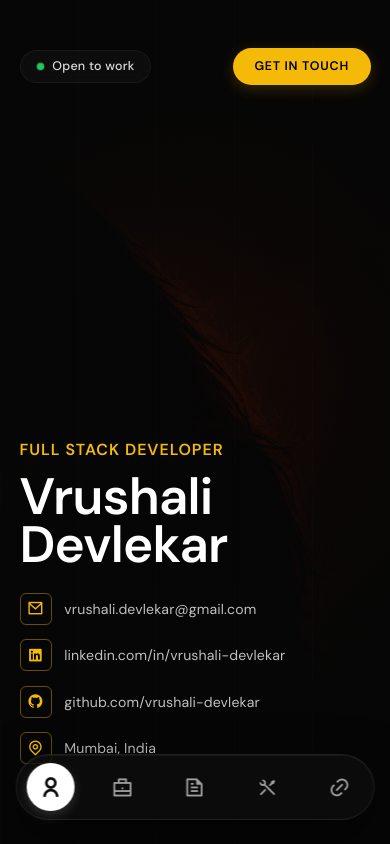
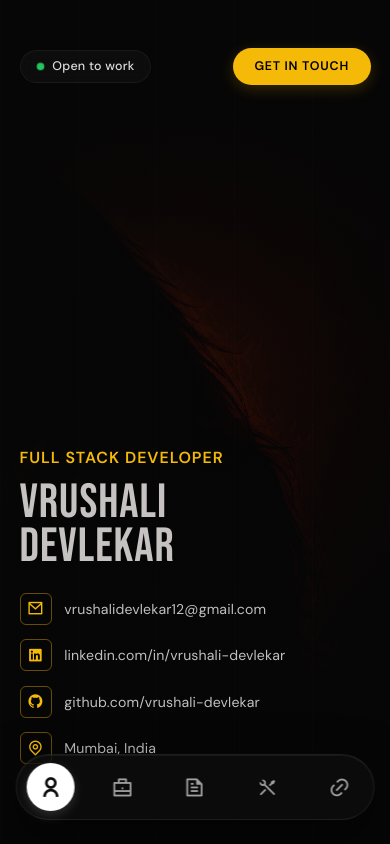
Before and after one commit to vrushali-devlekar/portfolio, a React (Vite) app: page / in a window 390 px wide. Shown: the top 844 px of the page. Built offline with nearby package versions, Linux system fonts and the light colour scheme; a web font is replaced by a local one.

Commit message:
fix: service section

```diff
--- a/src/pages/Home/Home.jsx
+++ b/src/pages/Home/Home.jsx
@@ -1,6 +1,10 @@
-import { useEffect, useRef } from "react";
+import { useEffect, useRef, useState } from "react";
 import { useLocation, Link } from "react-router-dom";
 import { useLenis } from "lenis/react";
+import gsap from "gsap";
+import { ScrollTrigger } from "gsap/ScrollTrigger";
+
+gsap.registerPlugin(ScrollTrigger);
 import Navbar from "../../components/layout/Navbar";
 import Footer from "../../components/layout/Footer";
 import port1Img from "../../public/port-1.png";
@@ -12,6 +16,7 @@ import backend3d from "../../public/backend_3d.png";
 import fullstack3d from "../../public/fullstack_3d.png";
 import uiux3d from "../../public/uiux_3d.png";
 import devops3d from "../../public/devops_3d.png";
+import awsImg from "../../public/aws.svg";
 
 function Home() {
   const { hash } = useLocation();
@@ -50,6 +55,178 @@ function Home() {
       return () => clearTimeout(timeoutId);
     }
   }, [hash, lenis]);
+
+  useEffect(() => {
+    const ctx = gsap.context(() => {
+      // 1. Hero Entrance Animations (on page load)
+      // Background Image scaling down & fading in
+      gsap.fromTo(
+        ".hero-bg-wrapper",
+        { opacity: 0, scale: 1.1 },
+        { opacity: 1, scale: 1, duration: 1.6, ease: "power2.out" },
+      );
+
+      // Top Navigation bar fading in & dropping down
+      gsap.fromTo(
+        ".hero-top-bar",
+        { opacity: 0, y: -20 },
+        { opacity: 1, y: 0, duration: 0.8, ease: "power2.out", delay: 0.2 },
+      );
+
+      // Subtitle (Full Stack Developer) fade-in
+      gsap.fromTo(
+        ".hero-subtitle",
+        { opacity: 0, x: -30 },
+        { opacity: 1, x: 0, duration: 0.8, ease: "power2.out", delay: 0.3 },
+      );
+
+      // Letters of the name staggered reveal (Loads left-to-right countdown-style)
+      gsap.fromTo(
+        ".hero-name-char",
+        {
+          opacity: 0,
+          x: -25,
+          scale: 0.7,
+        },
+        {
+          opacity: 1,
+          x: 0,
+          scale: 1,
+          duration: 0.6,
+          stagger: 0.04,
+          ease: "back.out(1.5)",
+          delay: 0.4,
+        },
+      );
+
+      // Contact Grid Items staggered float up
+      gsap.fromTo(
+        ".hero-contact-item",
+        { opacity: 0, y: 25 },
+        {
+          opacity: 1,
+          y: 0,
+          duration: 0.8,
+          ease: "power3.out",
+          stagger: 0.1,
+          delay: 0.8,
+        },
+      );
+
+      // 2. Scroll-Triggered Section Fade-in Animations
+      // About Left content fade-in
+      gsap.fromTo(
+        ".about-left",
+        { opacity: 0, x: -40 },
+        {
+          opacity: 1,
+          x: 0,
+          duration: 0.9,
+          ease: "power2.out",
+          scrollTrigger: {
+            trigger: ".about",
+            start: "top 80%",
+            toggleActions: "play none none none",
+          },
+        },
+      );
+
+      // Work Header fade-in
+      gsap.fromTo(
+        ".work-header",
+        { opacity: 0, y: 30 },
+        {
+          opacity: 1,
+          y: 0,
+          duration: 0.8,
+          ease: "power2.out",
+          scrollTrigger: {
+            trigger: ".work",
+            start: "top 80%",
+            toggleActions: "play none none none",
+          },
+        },
+      );
+
+      // Project Cards staggered slide up
+      gsap.fromTo(
+        ".project-card",
+        { opacity: 0, y: 40 },
+        {
+          opacity: 1,
+          y: 0,
+          duration: 0.8,
+          stagger: 0.15,
+          ease: "power2.out",
+          scrollTrigger: {
+            trigger: ".projects-grid",
+            start: "top 82%",
+            toggleActions: "play none none none",
+          },
+        },
+      );
+
+      // Services Header fade-in
+      gsap.fromTo(
+        ".services-header",
+        { opacity: 0, y: 30 },
+        {
+          opacity: 1,
+          y: 0,
+          duration: 0.8,
+          ease: "power2.out",
+          scrollTrigger: {
+            trigger: ".services",
+            start: "top 80%",
+            toggleActions: "play none none none",
+          },
+        },
+      );
+
+      // Service Cards staggered slide up
+      gsap.fromTo(
+        ".service-card",
+        { opacity: 0, y: 40 },
+        {
+          opacity: 1,
+          y: 0,
+          duration: 0.8,
+          stagger: 0.12,
+          ease: "power2.out",
+          scrollTrigger: {
+            trigger: ".services-slider",
+            start: "top 82%",
+            toggleActions: "play none none none",
+          },
+        },
+      );
+
+      // 3. Staggered logo items inside About section
+      gsap.fromTo(
+        ".tech-logo-item",
+        {
+          opacity: 0,
+          x: -30,
+          scale: 0.85,
+        },
+        {
+          opacity: 1,
+          x: 0,
+          scale: 1,
+          duration: 0.5,
+          ease: "power2.out",
+          stagger: 0.08,
+          scrollTrigger: {
+            trigger: ".tech-logo-grid",
+            start: "top 85%",
+            toggleActions: "play none none none",
+          },
+        },
+      );
+    });
+
+    return () => ctx.revert();
+  }, []);
 
   const handleNavClick = (e, targetId) => {
     e.preventDefault();
@@ -90,9 +267,28 @@ function Home() {
           <div className="hero-main-content">
             <span className="hero-subtitle">Full Stack Developer</span>
             <h1 className="hero-title">
-              Vrushali
-              <br />
-              Devlekar
+              <span className="hero-name-line" style={{ display: "block" }}>
+                {"Vrushali".split("").map((char, index) => (
+                  <span
+                    key={index}
+                    className="hero-name-char"
+                    style={{ display: "inline-block" }}
+                  >
+                    {char}
+                  </span>
+                ))}
+              </span>
+              <span className="hero-name-line" style={{ display: "block" }}>
+                {"Devlekar".split("").map((char, index) => (
+                  <span
+                    key={index}
+                    className="hero-name-char"
+                    style={{ display: "inline-block" }}
+                  >
+                    {char}
+                  </span>
+                ))}
+              </span>
             </h1>
 
             {/* Contact Info Grid */}
@@ -104,7 +300,9 @@ function Home() {
                 <div className="icon-box">
                   <i className="ri-mail-line"></i>
                 </div>
-                <span className="contact-text">vrushali.devlekar@gmail.com</span>
+                <span className="contact-text">
+                  vrushalidevlekar12@gmail.com
+                </span>
               </a>
               <a
                 href="https://www.linkedin.com/in/vrushali-devlekar/"
@@ -128,7 +326,9 @@ function Home() {
                 <div className="icon-box">
                   <i className="ri-github-fill"></i>
                 </div>
-                <span className="contact-text">github.com/vrushali-devlekar</span>
+                <span className="contact-text">
+                  github.com/vrushali-devlekar
+                </span>
               </a>
               <div className="hero-contact-item">
                 <div className="icon-box">
@@ -231,6 +431,22 @@ function Home() {
                   className="tech-logo-img"
                 />
                 <span className="tech-logo-label">Redis</span>
+              </div>
+              <div className="tech-logo-item">
+                <img
+                  src={awsImg}
+                  alt="AWS"
+                  className="tech-logo-img"
+                />
+                <span className="tech-logo-label">AWS</span>
+              </div>
+              <div className="tech-logo-item">
+                <img
+                  src="https://cdn.simpleicons.org/docker"
+                  alt="Docker"
+                  className="tech-logo-img"
+                />
+                <span className="tech-logo-label">Docker</span>
               </div>
             </div>
           </div>
@@ -342,77 +558,62 @@ function Home() {
         <div className="services-slider" ref={sliderRef}>
           {/* Card 1 */}
           <div className="service-card">
-            <div className="service-card-info">
-              <span className="service-card-num">(01)</span>
+            <div className="service-card-icon-box">
+              <i className="ri-window-line service-card-icon"></i>
+            </div>
             <h3 className="service-card-title">Frontend Development</h3>
             <p className="service-card-desc">
               Building responsive, semantic, and high-performance interfaces
               using modern framework ecosystems.
             </p>
           </div>
-            <div className="service-card-icon-wrapper">
-              <i className="ri-code-box-line service-card-icon"></i>
-            </div>
-          </div>
 
           {/* Card 2 */}
           <div className="service-card">
-            <div className="service-card-info">
-              <span className="service-card-num">(02)</span>
+            <div className="service-card-icon-box">
+              <i className="ri-database-2-line service-card-icon"></i>
+            </div>
             <h3 className="service-card-title">Backend Development</h3>
             <p className="service-card-desc">
               Designing secure databases, optimized API architectures, and
               scalable server-side systems.
             </p>
           </div>
-            <div className="service-card-icon-wrapper">
-              <i className="ri-database-2-line service-card-icon"></i>
-            </div>
-          </div>
 
           {/* Card 3 */}
           <div className="service-card">
-            <div className="service-card-info">
-              <span className="service-card-num">(03)</span>
+            <div className="service-card-icon-box">
+              <i className="ri-stack-line service-card-icon"></i>
+            </div>
             <h3 className="service-card-title">Full Stack Applications</h3>
             <p className="service-card-desc">
-                Developing unified web environments with clean boundaries
-                between presentation and server state.
+              Developing unified web environments with clean boundaries between
+              presentation and server state.
             </p>
-            </div>
-            <div className="service-card-icon-wrapper">
-              <i className="ri-instance-line service-card-icon"></i>
-            </div>
           </div>
 
           {/* Card 4 */}
           <div className="service-card">
-            <div className="service-card-info">
-              <span className="service-card-num">(04)</span>
+            <div className="service-card-icon-box">
+              <i className="ri-palette-line service-card-icon"></i>
+            </div>
             <h3 className="service-card-title">UI / UX Design</h3>
             <p className="service-card-desc">
               Creating design systems, journey maps, and high-fidelity
               wireframes that balance aesthetics with usability.
             </p>
           </div>
-            <div className="service-card-icon-wrapper">
-              <i className="ri-palette-line service-card-icon"></i>
-            </div>
-          </div>
 
           {/* Card 5 */}
           <div className="service-card">
-            <div className="service-card-info">
-              <span className="service-card-num">(05)</span>
+            <div className="service-card-icon-box">
+              <i className="ri-rocket-line service-card-icon"></i>
+            </div>
             <h3 className="service-card-title">Deployment &amp; DevOps</h3>
             <p className="service-card-desc">
-                Configuring CI/CD pipelines, containerized deployments, and
-                robust hosting on cloud platforms.
+              Configuring CI/CD pipelines, containerized deployments, and robust
+              hosting on cloud platforms.
             </p>
-            </div>
-            <div className="service-card-icon-wrapper">
-              <i className="ri-server-line service-card-icon"></i>
-            </div>
           </div>
         </div>
       </section>
--- a/src/styles/global.css
+++ b/src/styles/global.css
@@ -142,8 +142,6 @@ select {
   color: #ffffff;
   background: rgba(255, 255, 255, 0.07);
 }
-
-
 
 /* ─── HERO ───────────────────────────────────────── */
 .hero {
@@ -192,7 +190,7 @@ select {
   position: absolute;
   top: 0;
   right: 0;
-  width: 58%;
+  width: 64%;
   height: 100%;
   z-index: 1;
   pointer-events: none;
@@ -203,6 +201,7 @@ select {
   height: 100%;
   object-fit: cover;
   object-position: 70% 30%;
+  filter: brightness(1.18) contrast(1.06);
 }
 
 .hero-bg-overlay {
@@ -211,11 +210,11 @@ select {
   background:
     linear-gradient(
       to right,
-      #060606 18%,
-      rgba(6, 6, 6, 0.75) 38%,
-      rgba(6, 6, 6, 0) 75%
+      #060606 5%,
+      rgba(6, 6, 6, 0.5) 35%,
+      rgba(6, 6, 6, 0) 80%
     ),
-    linear-gradient(to top, #060606 0%, rgba(6, 6, 6, 0) 25%);
+    linear-gradient(to top, #060606 0%, rgba(6, 6, 6, 0) 20%);
 }
 
 .hero-container {
@@ -320,12 +319,13 @@ select {
 }
 
 .hero-title {
-  font-family: "DM Sans", sans-serif;
-  font-size: clamp(3.2rem, 7.8vw, 6.2rem);
-  font-weight: 700;
-  line-height: 0.94;
-  color: #ffffff;
-  letter-spacing: -0.015em;
+  font-family: "Bebas Neue", sans-serif;
+  font-size: clamp(3rem, 9vw, 7.2rem);
+  font-weight: 550;
+  line-height: 0.92;
+  color: #c6c2c2;
+  letter-spacing: 0.02em;
+  text-transform: uppercase;
   margin: 0 0 2rem;
 }
 
@@ -503,7 +503,7 @@ select {
 
 .tech-logo-grid {
   display: grid;
-  grid-template-columns: repeat(4, 1fr);
+  grid-template-columns: repeat(5, 1fr);
   gap: 2.2rem;
   padding: 1.5rem 0;
   width: 100%;
@@ -517,6 +517,7 @@ select {
   gap: 0.7rem;
   transition: transform 0.35s cubic-bezier(0.16, 1, 0.3, 1);
   cursor: pointer;
+  opacity: 0; /* starts hidden for scroll trigger animation */
 }
 
 .tech-logo-item:hover {
@@ -549,8 +550,8 @@ select {
 
 @media (max-width: 992px) {
   .tech-logo-grid {
-    grid-template-columns: repeat(4, 1fr);
-    gap: 1.8rem;
+    grid-template-columns: repeat(5, 1fr);
+    gap: 1.5rem;
   }
 }
 
@@ -847,47 +848,64 @@ select {
 }
 
 .service-card {
-  flex: 0 0 540px;
+  position: relative;
+  flex: 0 0 350px;
+  height: 335px;
   background: rgba(14, 14, 14, 0.45);
   border: 1px solid rgba(255, 255, 255, 0.05);
   border-radius: 20px;
-  padding: 3rem 2.6rem;
-  display: flex;
-  justify-content: space-between;
-  align-items: center;
-  gap: 2rem;
+  padding: 2.8rem 2.2rem;
+  display: flex;
+  flex-direction: column;
+  align-items: center;
+  text-align: center;
+  gap: 1.2rem;
   scroll-snap-align: start;
   transition:
+    border-color 0.4s cubic-bezier(0.16, 1, 0.3, 1),
+    background-color 0.4s cubic-bezier(0.16, 1, 0.3, 1),
+    box-shadow 0.4s cubic-bezier(0.16, 1, 0.3, 1),
+    transform 0.4s cubic-bezier(0.16, 1, 0.3, 1);
+}
+
+.service-card:hover {
+  border-color: var(--accent);
+  background-color: rgba(22, 22, 22, 0.7);
+  box-shadow: 0 20px 40px rgba(0, 0, 0, 0.4);
+  transform: translateY(-6px);
+}
+
+.service-card-icon-box {
+  width: 60px;
+  height: 60px;
+  border-radius: 14px;
+  background: rgba(255, 255, 255, 0.02);
+  border: 1px solid rgba(255, 255, 255, 0.06);
+  display: flex;
+  align-items: center;
+  justify-content: center;
+  transition:
     border-color 0.3s ease,
-    background-color 0.3s ease,
-    box-shadow 0.3s ease,
-    transform 0.3s ease;
-}
-
-.service-card:hover {
-  border-color: rgba(245, 185, 7, 0.3);
-  background-color: rgba(18, 18, 18, 0.65);
-  box-shadow: 0 20px 40px rgba(0, 0, 0, 0.4);
-  transform: translateY(-4px);
-}
-
-.service-card-info {
-  display: flex;
-  flex-direction: column;
-  align-items: flex-start;
-  gap: 0.8rem;
-  flex: 1;
-}
-
-.service-card-num {
-  font-family: "DM Mono", monospace;
-  font-size: 0.82rem;
-  color: rgba(255, 255, 255, 0.35);
-  transition: color 0.3s ease;
-}
-
-.service-card:hover .service-card-num {
-  color: #f5b907;
+    background-color 0.3s ease;
+  margin-bottom: 0.2rem;
+}
+
+.service-card:hover .service-card-icon-box {
+  border-color: var(--accent);
+  background-color: rgba(255, 255, 255, 0.04);
+}
+
+.service-card-icon {
+  font-size: 1.85rem;
+  color: var(--accent);
+  transition:
+    transform 0.4s cubic-bezier(0.16, 1, 0.3, 1),
+    color 0.3s ease;
+}
+
+.service-card:hover .service-card-icon {
+  transform: scale(1.15) rotate(5deg);
+  color: #ffffff;
 }
 
 .service-card-title {
@@ -896,37 +914,20 @@ select {
   font-weight: 600;
   color: #ffffff;
   margin: 0;
-  line-height: 1.2;
+  line-height: 1.25;
+  transition: color 0.3s ease;
+}
+
+.service-card:hover .service-card-title {
+  color: var(--accent);
 }
 
 .service-card-desc {
   font-size: 0.88rem;
-  color: rgba(255, 255, 255, 0.55);
+  color: var(--ink-mid);
   line-height: 1.6;
   font-weight: 300;
   margin: 0;
-}
-
-.service-card-icon-wrapper {
-  width: 80px;
-  height: 80px;
-  display: flex;
-  align-items: center;
-  justify-content: center;
-  flex-shrink: 0;
-}
-
-.service-card-icon {
-  font-size: 2.8rem;
-  color: #f5b907; /* gold */
-  transition:
-    transform 0.5s cubic-bezier(0.16, 1, 0.3, 1),
-    color 0.3s ease;
-}
-
-.service-card:hover .service-card-icon {
-  transform: scale(1.15) rotate(5deg);
-  color: #ffffff;
 }
 
 @media (max-width: 768px) {
@@ -943,27 +944,24 @@ select {
     right: 50%;
     margin-left: -50vw;
     margin-right: -50vw;
+    padding: 1.5rem 0;
     padding-left: calc((100vw - min(1400px, 100vw - 3rem)) / 2);
     padding-right: calc((100vw - min(1400px, 100vw - 3rem)) / 2);
     gap: 1.2rem;
   }
   .service-card {
-    flex: 0 0 82vw;
-    padding: 2.4rem 2rem;
-    gap: 1.5rem;
+    flex: 0 0 310px;
+    height: 320px;
+    padding: 2.5rem 1.8rem;
+    gap: 1rem;
   }
 }
 
 @media (max-width: 600px) {
   .service-card {
-    flex-direction: column;
-    align-items: flex-start;
-    justify-content: flex-start;
-  }
-  .service-card-icon-wrapper {
-    width: 80px;
-    height: 80px;
-    align-self: flex-end;
+    flex: 0 0 280px;
+    height: 310px;
+    padding: 2.2rem 1.4rem;
   }
 }
 
@@ -1229,13 +1227,25 @@ select {
 }
 
 @keyframes contactFadeIn {
-  from { opacity: 0; transform: translateY(10px); }
-  to { opacity: 1; transform: translateY(0); }
+  from {
+    opacity: 0;
+    transform: translateY(10px);
+  }
+  to {
+    opacity: 1;
+    transform: translateY(0);
+  }
 }
 
 @keyframes contactScaleUp {
-  from { transform: scale(0.6); opacity: 0; }
-  to { transform: scale(1); opacity: 1; }
+  from {
+    transform: scale(0.6);
+    opacity: 0;
+  }
+  to {
+    transform: scale(1);
+    opacity: 1;
+  }
 }
 
 /* ─── CONTACT PAGE ────────────────────────────────── */
@@ -1742,8 +1752,6 @@ select {
 
 /* ─── GENERAL & COMPONENT RESPONSIVENESS ─────────── */
 @media (max-width: 992px) {
-
-
   /* Hero Editorial Responsiveness */
   .hero-editorial-middle {
     grid-template-columns: 1fr;
@@ -1795,7 +1803,7 @@ select {
   }
 
   .service-card {
-    padding: 2.2rem 1.8rem;
+    padding: 2.6rem 1.8rem;
   }
 
   /* Contact */
@@ -1825,8 +1833,6 @@ select {
 }
 
 @media (max-width: 768px) {
-
-
   .meta-grid {
     grid-template-columns: 1fr;
     gap: 1rem;
@@ -1838,8 +1844,6 @@ select {
 }
 
 @media (max-width: 576px) {
-
-
   /* Hero */
   .hero-portrait-container {
     width: 270px;
@@ -1861,7 +1865,7 @@ select {
   }
 
   .service-card {
-    padding: 1.5rem;
+    padding: 2.2rem 1.4rem;
   }
 
   /* Contact */
@@ -2063,3 +2067,37 @@ select {
     opacity: 0.6;
   }
 }
+
+/* ─── SCROLL & HERO ENTRANCE ANIMATIONS ─────────── */
+.hero-name-char {
+  opacity: 0;
+  display: inline-block;
+  transform-origin: center bottom;
+}
+
+.about-left,
+.work-header,
+.project-card,
+.services-header,
+.service-card {
+  opacity: 0;
+  will-change: transform, opacity;
+}
+
+.typing-cursor {
+  display: inline-block;
+  margin-left: 4px;
+  color: var(--accent);
+  animation: cursorBlink 0.8s infinite steps(2);
+  font-weight: 300;
+}
+
+@keyframes cursorBlink {
+  0%,
+  100% {
+    opacity: 0;
+  }
+  50% {
+    opacity: 1;
+  }
+}
```
Also changed, not shown: src/public/aws.svg (added). Lines whose indentation alone changed are shown as unchanged.
